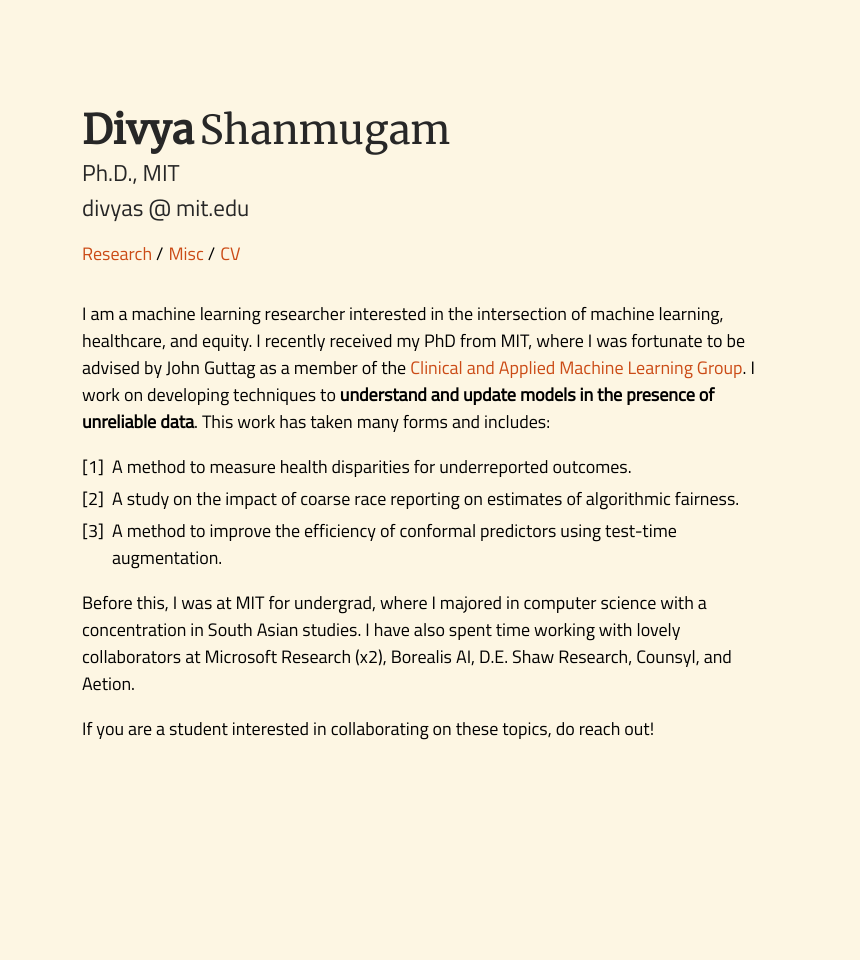
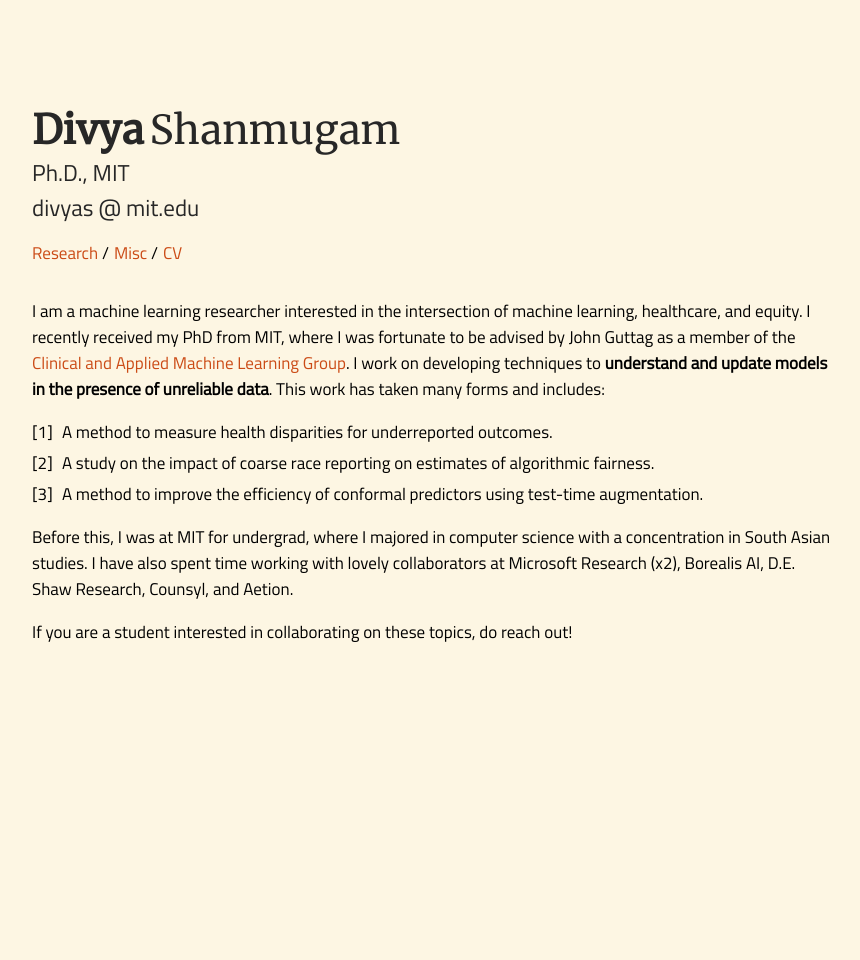
Before and after one commit to dmshanmugam/dmshanmugam.github.io, a Jekyll site: the page built from index.md, in a window 1280 px wide. Shown: the whole page, without its empty margins (208-1068 px from the left). Built offline with Jekyll 4.4.1, drawn with Linux system fonts in a browser that asks for light colours.

Commit message:
changing font size

```diff
--- a/_sass/_style.scss
+++ b/_sass/_style.scss
@@ -82,7 +82,7 @@ hr {
 }
 
 body {
-    font-size: 18px;
+    font-size: 17px;
     padding-bottom: 50px;
 }
 
--- a/_sass/vars.scss
+++ b/_sass/vars.scss
@@ -13,6 +13,6 @@ $image-height: 235px;
  * Build Variables, don't touch
  */
 
-$max-width: 700px;
+$max-width: 800px;
 $med-width: 600px;
 $small-width: 480px;
```
